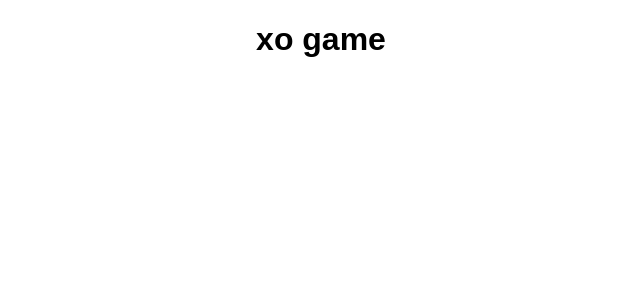
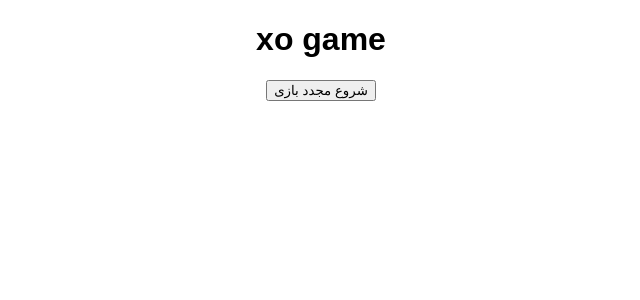
Before and after one commit to AriyaArabgol/xo-game, a Vue app: page / in a window 1280 px wide. Shown: the top 300 px of the page, without its empty margins (319-959 px from the left). Built offline with nearby package versions, Linux system fonts and the light colour scheme.

Commit message:
first commit

```diff
--- a/src/App.vue
+++ b/src/App.vue
@@ -1,6 +1,16 @@
 <template>
   <div class="continer">
     <h1>xo game</h1>
+    <div class="borad">
+      <div v-for="(cell , index ) in board" :key="index" class="cell" @click="makemove(index)">
+
+        {{ cell }}
+      </div>
+<p class="massage">{{massage}}</p>
+<button class="reset" @click="resetGame">شروع مجدد بازی</button>
+
+
+    </div>
 
 
 
```
